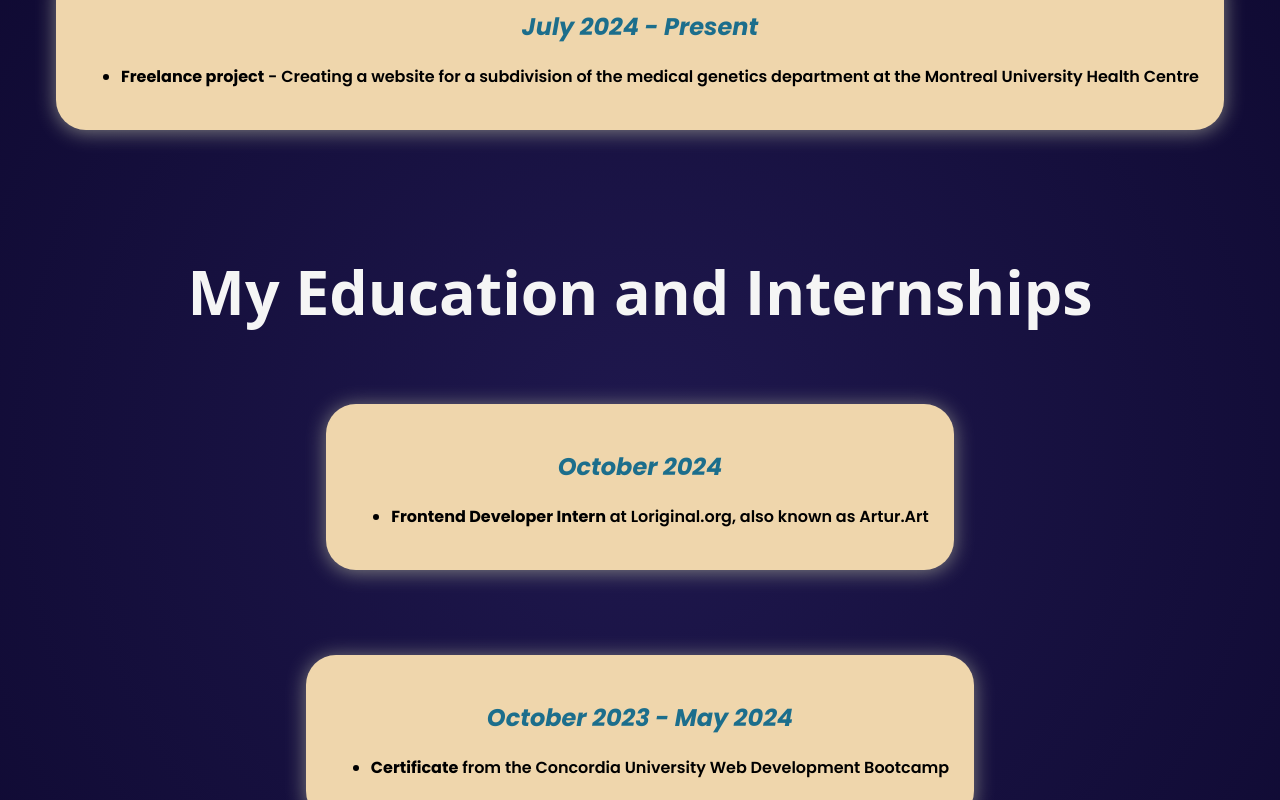
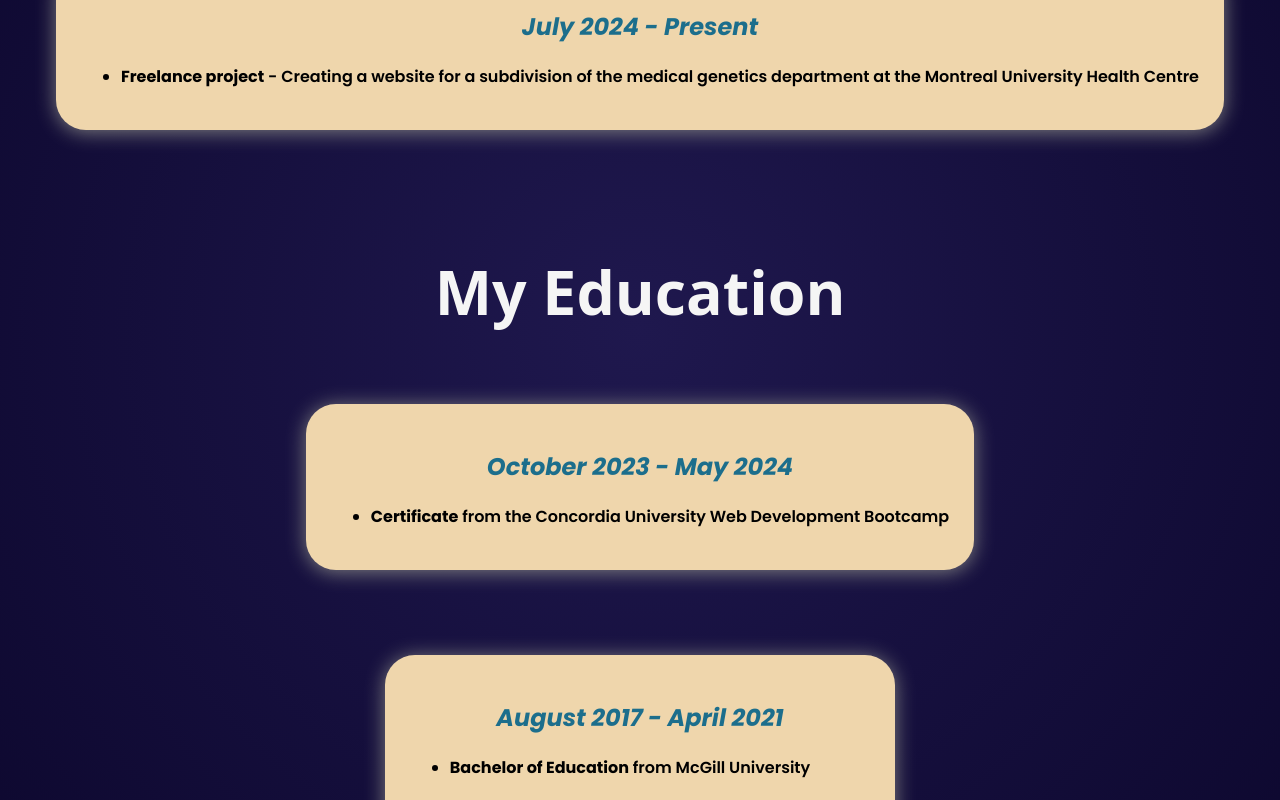
Before and after one commit to williamnamamnath/my-portfolio, a React (Create React App) app: page /experience in a window 1280 px wide. Shown: the part 449-1249 px from the top of the page. Built offline with nearby package versions, Linux system fonts and the light colour scheme.

Commit message:
Updated Education section

```diff
--- a/src/pages/Experience.js
+++ b/src/pages/Experience.js
@@ -71,16 +71,7 @@
         </ParentDiv>
         <br/>
         <br/>
-        <H1>My Education and Internships</H1>
-        <ParentDiv>
-            <ChildDiv>
-                <H2><span style={{color: "#1C6E8C"}}>October 2024</span></H2>
-                <ul>
-                    <li><span style={{fontWeight: "bold"}}>Frontend Developer Intern</span> at Loriginal.org, also known as Artur.Art</li>
-                </ul>
-            </ChildDiv>
-        </ParentDiv>
-        <br/>
+        <H1>My Education</H1>
         <ParentDiv>
             <ChildDiv>
                 <H2><span style={{color: "#1C6E8C"}}>October 2023 - May 2024</span></H2>
```
